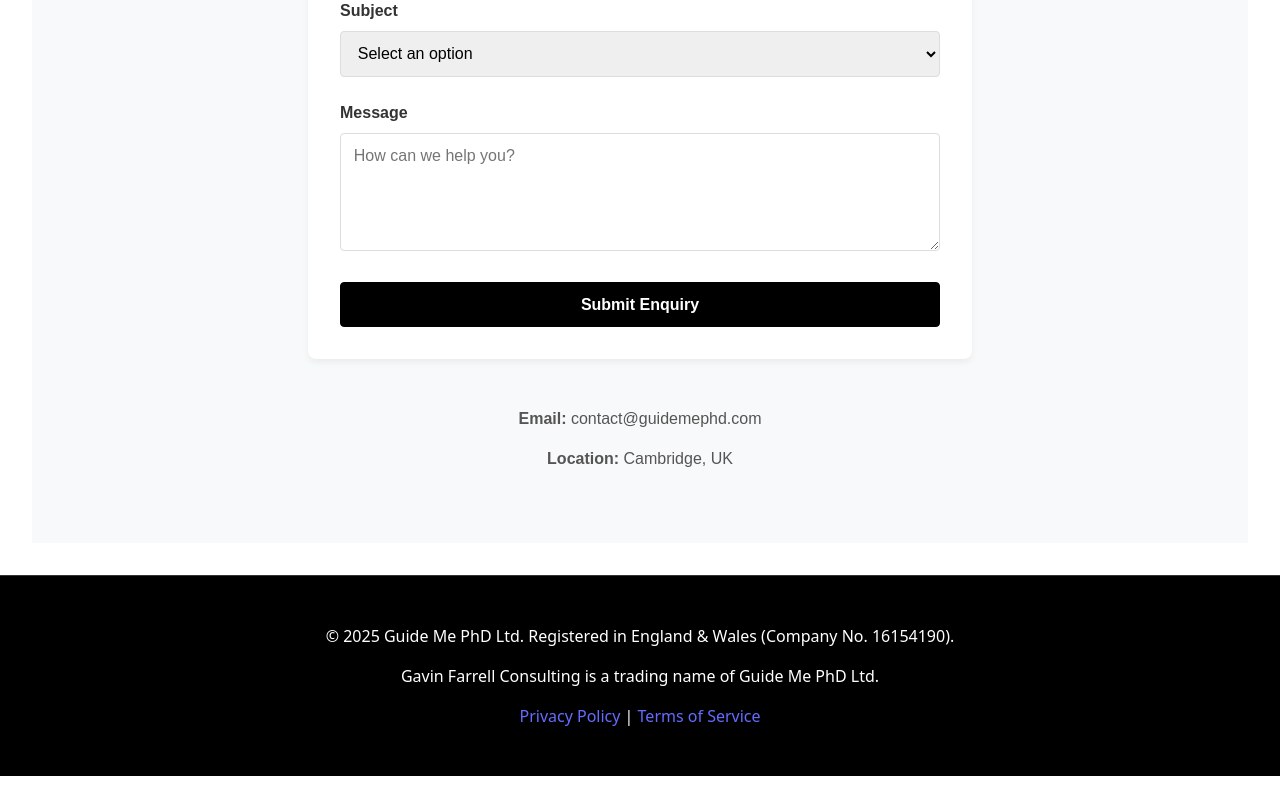
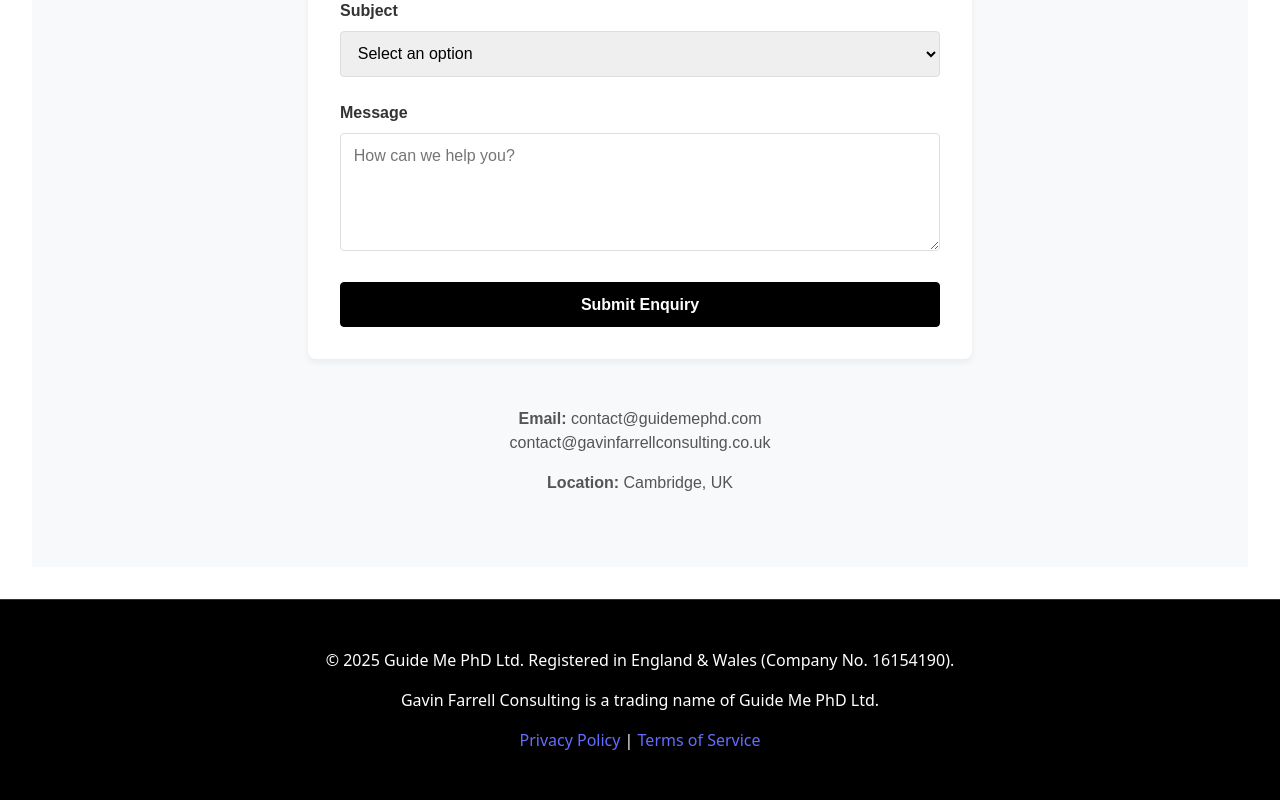
Before and after one commit to gavinf97/guidemephd-static, a React (Vite) app: page /contact in a window 1280 px wide. Shown: the part 751-1551 px from the top of the page. Before the commit the page ends 1527 px from the top, so only its background shows below. Built offline with nearby package versions, Linux system fonts and the light colour scheme.

Commit message:
fixes emails on web page contact

```diff
--- a/src/pages/Contact.jsx
+++ b/src/pages/Contact.jsx
@@ -43,7 +43,7 @@ const Contact = () => {
           </form>
 
           <div className="contact-info">
-            <p><strong>Email:</strong> contact@guidemephd.com</p>
+            <p><strong>Email:</strong> contact@guidemephd.com<br />contact@gavinfarrellconsulting.co.uk</p>
             <p><strong>Location:</strong> Cambridge, UK</p>
           </div>
         </div>
```
